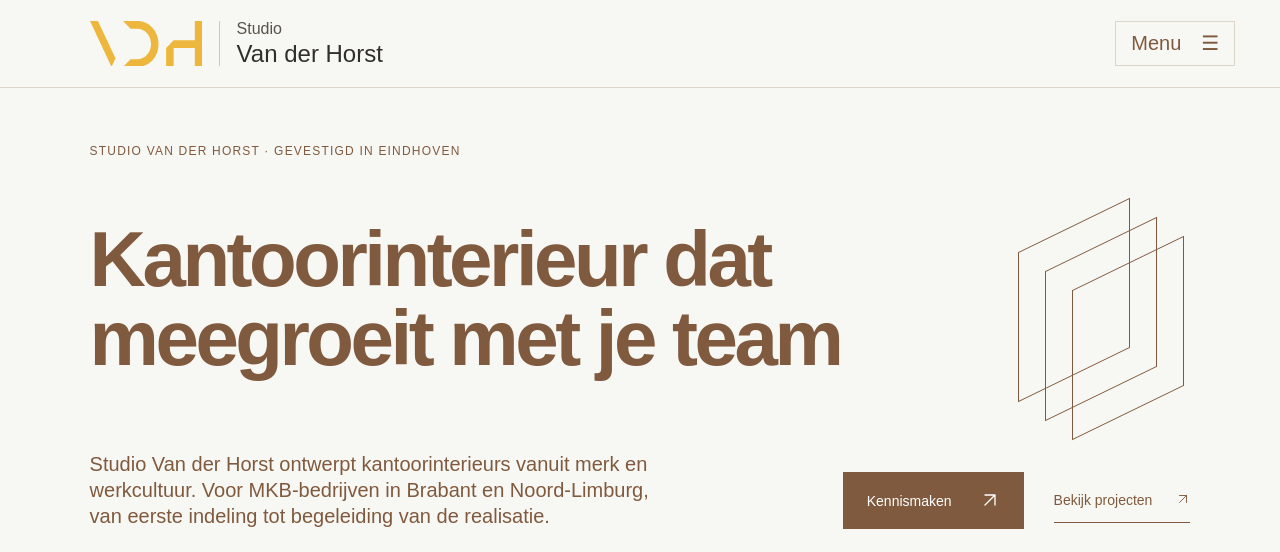
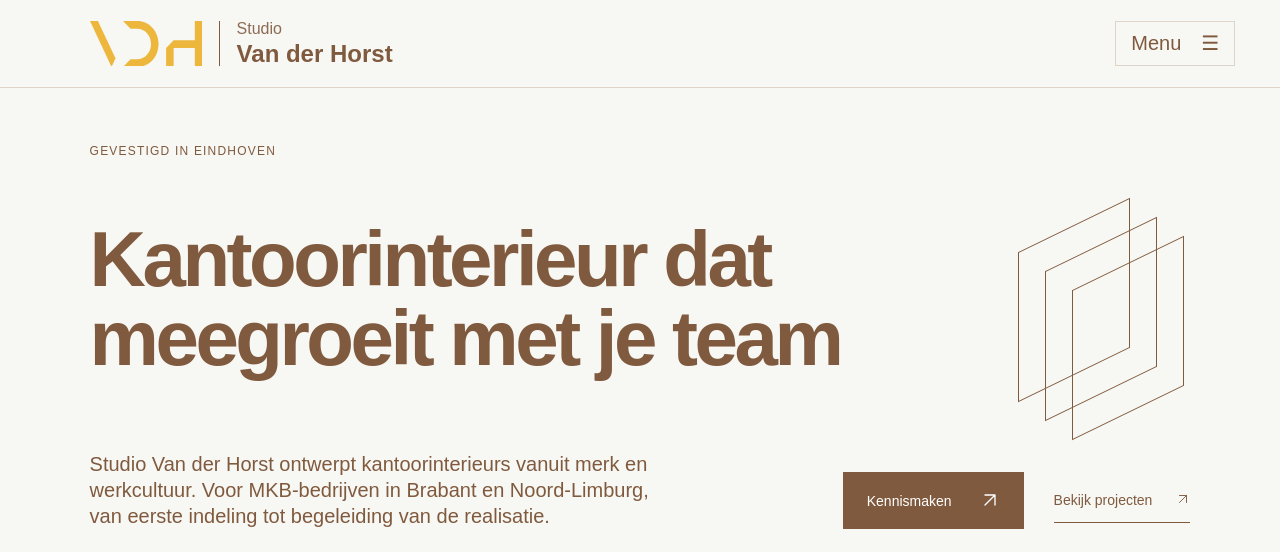
Before and after one commit to Studiovanderhorst/Website, a plain HTML site: page outputs/dist/index.html in a window 1280 px wide. Shown: the top 552 px of the page. Drawn offline with Linux system fonts and the light colour scheme.

Commit message:
Pas logotekst en vestigingsvermelding op homepage aan

```diff
--- a/outputs/dist/home-simplified.css
+++ b/outputs/dist/home-simplified.css
@@ -51,3 +51,8 @@
 .home-fred-review blockquote p{font-size:1.05rem;line-height:1.6;color:var(--ink)}
 .home-fred-review figcaption{margin-top:14px;font-size:.875rem;line-height:1.5;color:var(--ink)}
 .home-fred-review figcaption span{display:block;font-size:.75rem;color:var(--muted);margin-top:4px}
+
+/* Homepage lockup: kleuren en lettergewicht volgens aangeleverd logo. */
+.home-simplified .logo-copy{border-left-color:#805a3e;color:#805a3e}
+.home-simplified .logo-studio{color:#8c6c54;font-weight:400}
+.home-simplified .logo-name{color:#805a3e;font-weight:700}
--- a/outputs/dist/index.html
+++ b/outputs/dist/index.html
@@ -30,7 +30,7 @@
 </header>
 <main id="main">
 <section class="hero" aria-labelledby="hero-title">
-  <div class="hero-copy"><p class="eyebrow">Studio Van der Horst · Gevestigd in Eindhoven</p><div class="hero-heading"><h1 id="hero-title">Kantoorinterieur dat <em>meegroeit</em> met je team</h1><div class="spatial-mark" aria-hidden="true"><span></span><span></span><span></span></div></div>
+  <div class="hero-copy"><p class="eyebrow">Gevestigd in Eindhoven</p><div class="hero-heading"><h1 id="hero-title">Kantoorinterieur dat <em>meegroeit</em> met je team</h1><div class="spatial-mark" aria-hidden="true"><span></span><span></span><span></span></div></div>
   <div class="hero-bottom"><p>Studio Van der Horst ontwerpt kantoorinterieurs vanuit merk en werkcultuur. Voor MKB-bedrijven in Brabant en Noord-Limburg, van eerste indeling tot begeleiding van de realisatie.</p><div class="hero-actions"><a class="button" href="#contact">Kennismaken <span aria-hidden="true"><svg class="arrow-up-right" xmlns="http://www.w3.org/2000/svg" viewBox="0 0 24 24" width="1em" height="1em" fill="none" stroke="currentColor" stroke-width="1.6" stroke-linecap="round" stroke-linejoin="round" aria-hidden="true" focusable="false"><path d="M6 18 18 6M6 6h12v12"/></svg></span></a><a class="text-link" href="#werkmomenten">Bekijk projecten <span aria-hidden="true"><svg class="arrow-up-right" xmlns="http://www.w3.org/2000/svg" viewBox="0 0 24 24" width="1em" height="1em" fill="none" stroke="currentColor" stroke-width="1.6" stroke-linecap="round" stroke-linejoin="round" aria-hidden="true" focusable="false"><path d="M6 18 18 6M6 6h12v12"/></svg></span></a></div></div></div>
   <figure class="hero-image hero-slideshow" aria-label="Projectbeelden MACS en Van Breda"><div class="hero-slides"><img class="hero-slide is-current" src="assets/hero-macs-1920.webp" srcset="assets/hero-macs-640.webp 640w, assets/hero-macs-1200.webp 1200w, assets/hero-macs-1920.webp 1672w" sizes="100vw" width="1672" height="941" fetchpriority="high" alt="Ontmoetings- en overlegruimte bij MACS met houten tafel, groene stoelen en opvallende verlichting" aria-hidden="false"><img class="hero-slide " src="assets/hero-van-breda-1920.webp" srcset="assets/hero-van-breda-640.webp 640w, assets/hero-van-breda-1200.webp 1200w, assets/hero-van-breda-1920.webp 1672w" sizes="100vw" width="1672" height="941"  alt="Vergaderruimte bij Van Breda met blauwe stoelen, een golvende wandafwerking en bolvormige hanglampen" aria-hidden="true"></div><figcaption><span id="hero-project-name">MACS</span></figcaption><div class="hero-controls" aria-label="Bediening projectbeelden"><button type="button" class="hero-pause" aria-label="Pauzeer fotowisseling">Pauzeren</button></div><a class="scroll-link" href="#werkmomenten" aria-label="Ontdek de vijf werkmomenten">Ontdek wat ruimte kan doen <span aria-hidden="true">↓</span></a></figure>
 </section>
```
